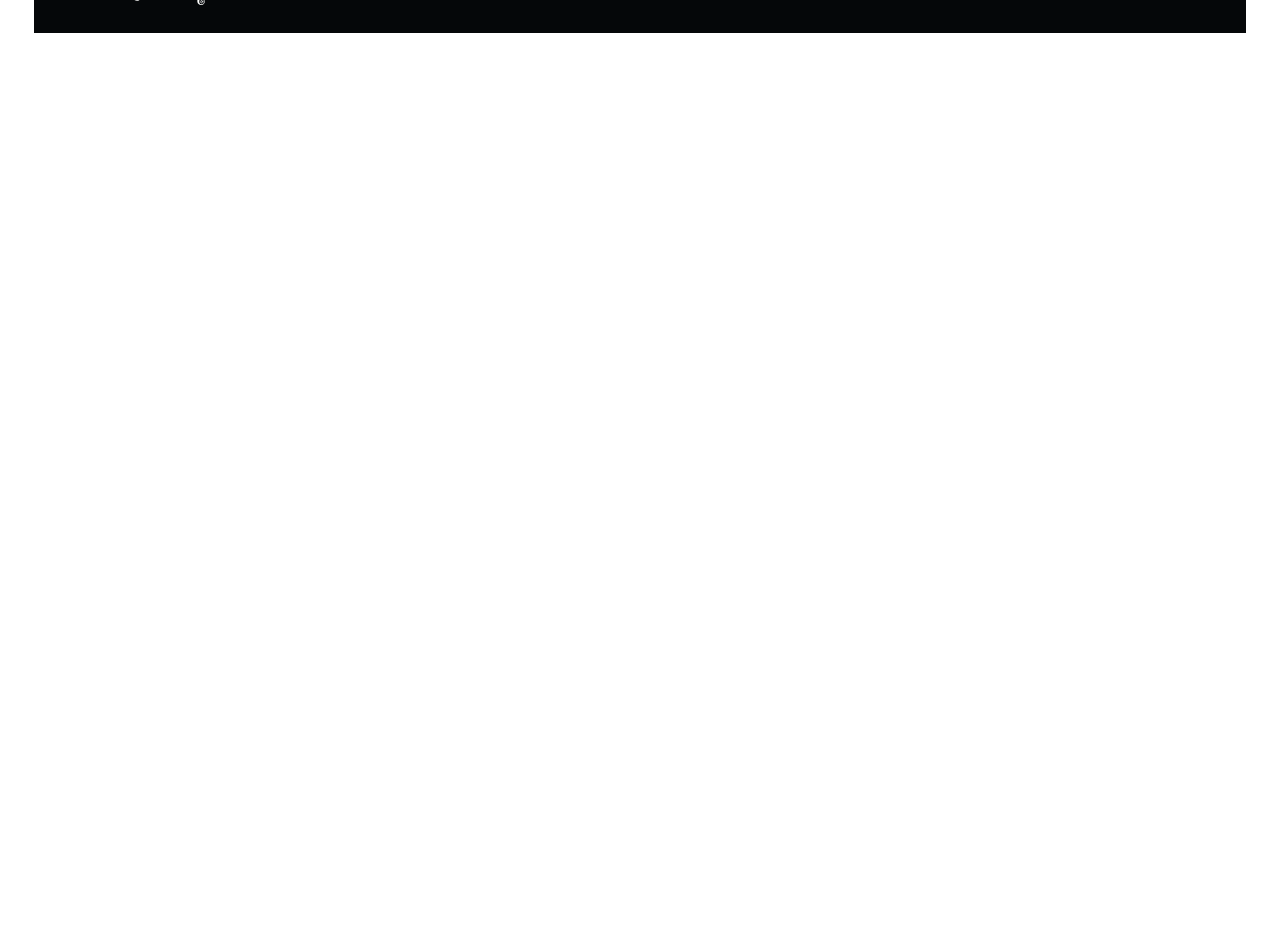
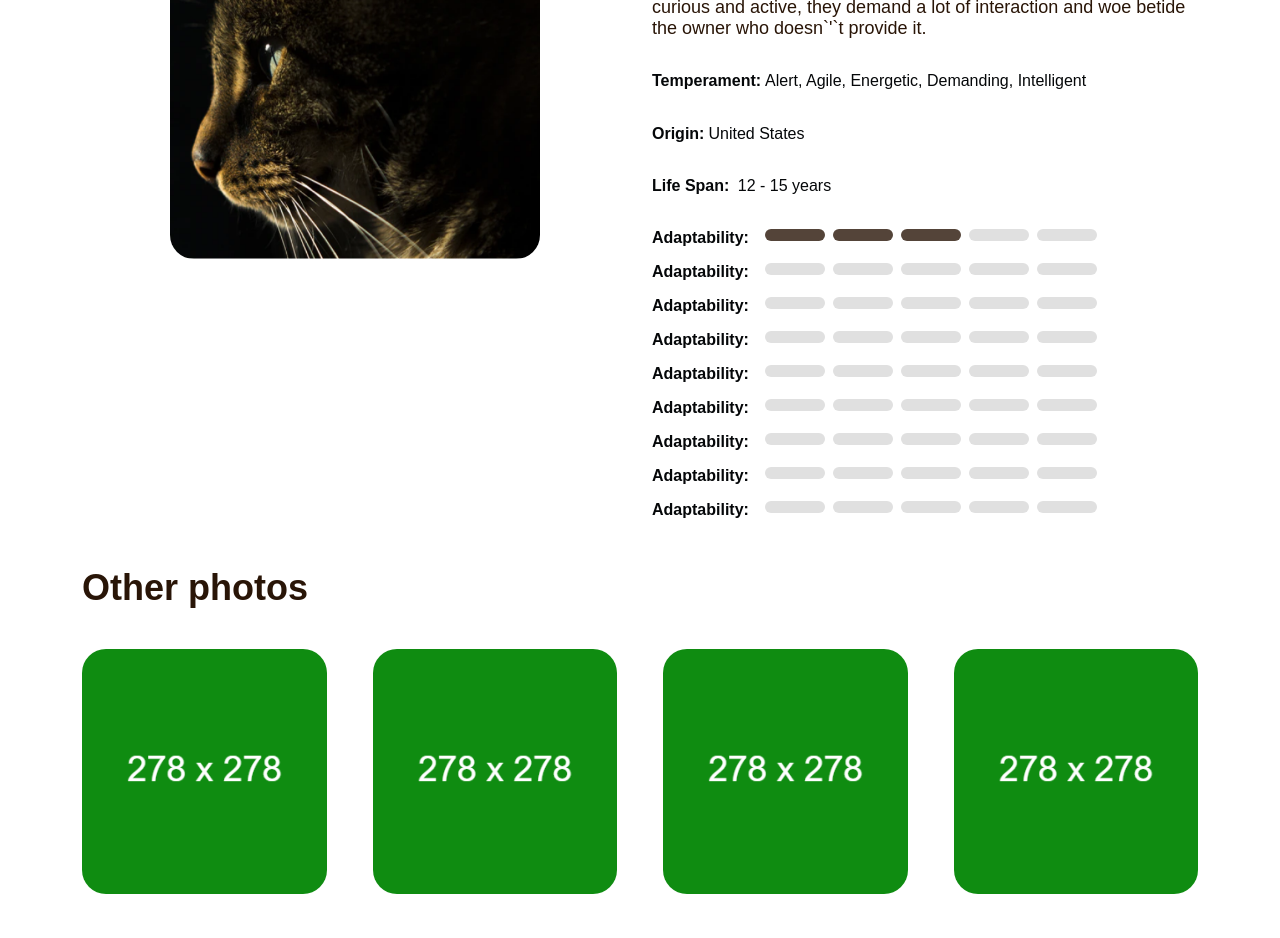
Before and after one commit to lemartins07/devchallenges-catwiki, a React (Vite) app: page /details in a window 1280 px wide. Shown: the part 220-1158 px from the top of the page. Before the commit the page ends 800 px from the top, so only its background shows below. Built offline with nearby package versions, Linux system fonts and the light colour scheme; the HTML template or start-up script is replaced by a standard one; a web font is replaced by a local one.

Commit message:
Details page

```diff
--- /dev/null
+++ b/src/components/CatAttributes/index.tsx
@@ -0,0 +1,80 @@
+import { Attributes } from './style'
+
+export function CatAttributes() {
+  return (
+    <Attributes>
+      <strong>Adaptability: </strong>
+      <div>
+        <span className="filled"></span>
+        <span className="filled"></span>
+        <span className="filled"></span>
+        <span></span>
+        <span></span>
+      </div>
+      <strong>Adaptability: </strong>
+      <div>
+        <span></span>
+        <span></span>
+        <span></span>
+        <span></span>
+        <span></span>
+      </div>
+      <strong>Adaptability: </strong>
+      <div>
+        <span></span>
+        <span></span>
+        <span></span>
+        <span></span>
+        <span></span>
+      </div>
+      <strong>Adaptability: </strong>
+      <div>
+        <span></span>
+        <span></span>
+        <span></span>
+        <span></span>
+        <span></span>
+      </div>
+      <strong>Adaptability: </strong>
+      <div>
+        <span></span>
+        <span></span>
+        <span></span>
+        <span></span>
+        <span></span>
+      </div>
+      <strong>Adaptability: </strong>
+      <div>
+        <span></span>
+        <span></span>
+        <span></span>
+        <span></span>
+        <span></span>
+      </div>
+      <strong>Adaptability: </strong>
+      <div>
+        <span></span>
+        <span></span>
+        <span></span>
+        <span></span>
+        <span></span>
+      </div>
+      <strong>Adaptability: </strong>
+      <div>
+        <span></span>
+        <span></span>
+        <span></span>
+        <span></span>
+        <span></span>
+      </div>
+      <strong>Adaptability: </strong>
+      <div>
+        <span></span>
+        <span></span>
+        <span></span>
+        <span></span>
+        <span></span>
+      </div>
+    </Attributes>
+  )
+}
--- /dev/null
+++ b/src/components/CatAttributes/style.ts
@@ -0,0 +1,34 @@
+import { styled } from 'styled-components'
+
+export const Attributes = styled.div`
+  display: grid;
+  grid-template-columns: max-content 1fr;
+  gap: 1rem;
+  margin-bottom: 3rem;
+
+  strong {
+    color: ${(props) => props.theme['gray-900']};
+    font-family: ${(props) => props.theme['font-normal']};
+    font-size: ${(props) => props.theme['font-text-m']};
+    font-weight: 700;
+    line-height: normal;
+  }
+  div {
+    display: flex;
+    span {
+      display: inline-block;
+      max-width: 60px;
+      width: 100%;
+      height: 12px;
+      border-radius: 8px;
+      background: ${(props) => props.theme['gray-400']};
+      margin-right: 0.5rem;
+    }
+    span:last-child {
+      margin-right: 0;
+    }
+    .filled {
+      background: ${(props) => props.theme['gray-500']};
+    }
+  }
+`
--- a/src/components/MostSearcheds/index.tsx
+++ b/src/components/MostSearcheds/index.tsx
@@ -17,21 +17,18 @@ export function MostSearcheds() {
             <p>Nome do Gato</p>
           </NavLink>
         </div>
-
         <div>
           <NavLink to="/details">
             <img src={img1} alt="Imagem 1" />
             <p>Nome do Gato</p>
           </NavLink>
         </div>
-
         <div>
           <NavLink to="/details">
             <img src={img1} alt="Imagem 1" />
             <p>Nome do Gato</p>
           </NavLink>
         </div>
-
         <div>
           <NavLink to="/details">
             <img src={img1} alt="Imagem 1" />
--- /dev/null
+++ b/src/components/OtherPhotos/index.tsx
@@ -0,0 +1,20 @@
+import { OtherPhotosContainer } from './styles'
+import img2 from '../../assets/dummy_278x278_ffffff_0f8c11.png'
+
+export function OtherPhotos() {
+  return (
+    <OtherPhotosContainer>
+      <h2>Other photos</h2>
+      <div>
+        <img src={img2} alt="img1" />
+        <img src={img2} alt="img2" />
+        <img src={img2} alt="img3" />
+        <img src={img2} alt="img4" />
+        <img src={img2} alt="img5" />
+        <img src={img2} alt="img6" />
+        <img src={img2} alt="img7" />
+        <img src={img2} alt="img8" />
+      </div>
+    </OtherPhotosContainer>
+  )
+}
--- /dev/null
+++ b/src/components/OtherPhotos/styles.ts
@@ -0,0 +1,42 @@
+import styled from 'styled-components'
+
+export const OtherPhotosContainer = styled.div`
+  margin-bottom: 5rem;
+
+  h2 {
+    color: ${(props) => props.theme['gray-800']};
+    font-family: ${(props) => props.theme['font-normal']};
+    font-size: 2.25rem;
+    font-weight: 600;
+    line-height: normal;
+    margin-bottom: 2.5rem;
+  }
+
+  div {
+    display: grid;
+    grid-template-columns: repeat(auto-fit, minmax(150px, 1fr));
+    gap: 2rem;
+
+    img {
+      max-width: 278px;
+      width: 100%;
+      border-radius: 24px;
+    }
+  }
+
+  @media (min-width: 768px) {
+    margin-bottom: 7rem;
+
+    div {
+      grid-template-columns: repeat(4, 1fr);
+      gap: 2.5rem;
+    }
+  }
+
+  @media (min-width: 1024px) {
+    margin-bottom: 10rem;
+    div {
+      gap: 2.875rem;
+    }
+  }
+`
--- a/src/pages/Details/index.tsx
+++ b/src/pages/Details/index.tsx
@@ -1,3 +1,40 @@
+import { DetailsContainer, HeroContainer } from './styles'
+import img from '../../assets/HeroImagemd2.png'
+
+import { CatAttributes } from '../../components/CatAttributes'
+import { OtherPhotos } from '../../components/OtherPhotos'
+
 export function Details() {
-  return <h1>Details</h1>
+  return (
+    <DetailsContainer>
+      <HeroContainer>
+        <img src={img} alt="Imagem" />
+        <div>
+          <h2>Bengal</h2>
+          <p>
+            Bengals are a lot of fun to live with, but they`&apos;`re definitely
+            not the cat for everyone, or for first-time cat owners. Extremely
+            intelligent, curious and active, they demand a lot of interaction
+            and woe betide the owner who doesn`&apos;`t provide it.
+          </p>
+
+          <ul>
+            <li>
+              <span>Temperament:</span>Alert, Agile, Energetic, Demanding,
+              Intelligent
+            </li>
+            <li>
+              <span>Origin: </span>United States
+            </li>
+            <li>
+              <span>Life Span:</span> 12 - 15 years
+            </li>
+          </ul>
+
+          <CatAttributes />
+        </div>
+      </HeroContainer>
+      <OtherPhotos />
+    </DetailsContainer>
+  )
 }
--- /dev/null
+++ b/src/pages/Details/styles.ts
@@ -0,0 +1,63 @@
+import { styled } from 'styled-components'
+
+export const DetailsContainer = styled.section`
+  @media (min-width: 768px) {
+    padding: 0 3rem;
+  }
+`
+export const HeroContainer = styled.div`
+  display: grid;
+  grid-template-columns: 1fr;
+  gap: 1.5rem;
+
+  img {
+    max-width: 370px;
+    max-height: 370px;
+    width: 100%;
+    height: 100%;
+    border-radius: 24px;
+    justify-self: center;
+  }
+
+  h2 {
+    color: ${(props) => props.theme['gray-800']};
+    font-family: ${(props) => props.theme['font-normal']};
+    font-size: 36px;
+    font-weight: 600;
+    line-height: normal;
+    margin-bottom: 1.5rem;
+  }
+
+  p {
+    color: ${(props) => props.theme['gray-800']};
+    font-family: ${(props) => props.theme['font-normal']};
+    font-size: ${(props) => props.theme['font-text-l']};
+    font-weight: 500;
+    line-height: normal;
+    margin-bottom: 2rem;
+  }
+
+  ul li {
+    color: ${(props) => props.theme['gray-900']};
+    font-family: ${(props) => props.theme['font-normal']};
+    font-size: ${(props) => props.theme['font-text-m']};
+    list-style: none;
+    margin-bottom: 2rem;
+
+    span {
+      display: inline-block;
+      font-size: 16px;
+      font-style: normal;
+      font-weight: 700;
+      line-height: normal;
+      margin-right: 0.25rem;
+    }
+  }
+  @media (min-width: 768px) {
+    grid-template-columns: 1fr 1fr;
+
+    img {
+      object-fit: cover;
+    }
+  }
+`
```
Also changed, not shown: src/assets/dummy_278x278_ffffff_0f8c11.png (added), 1 other file (tests, documents, lock files or other folders).
